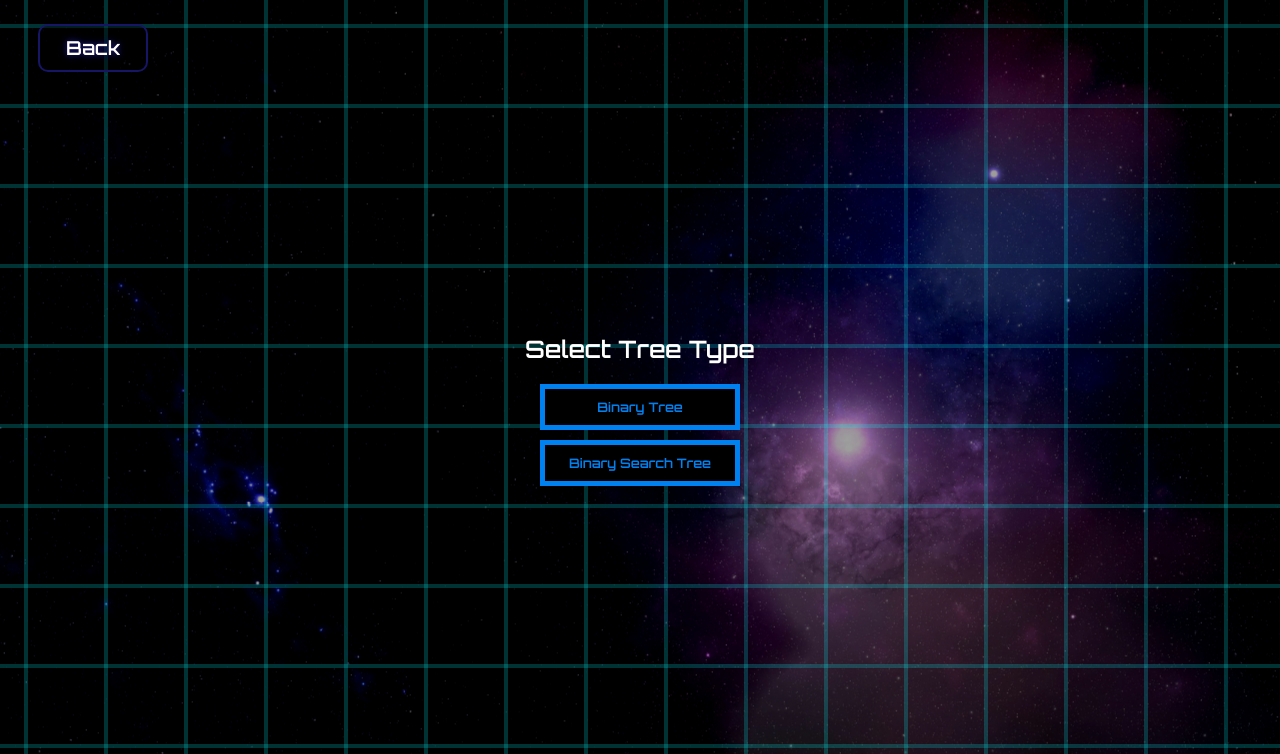
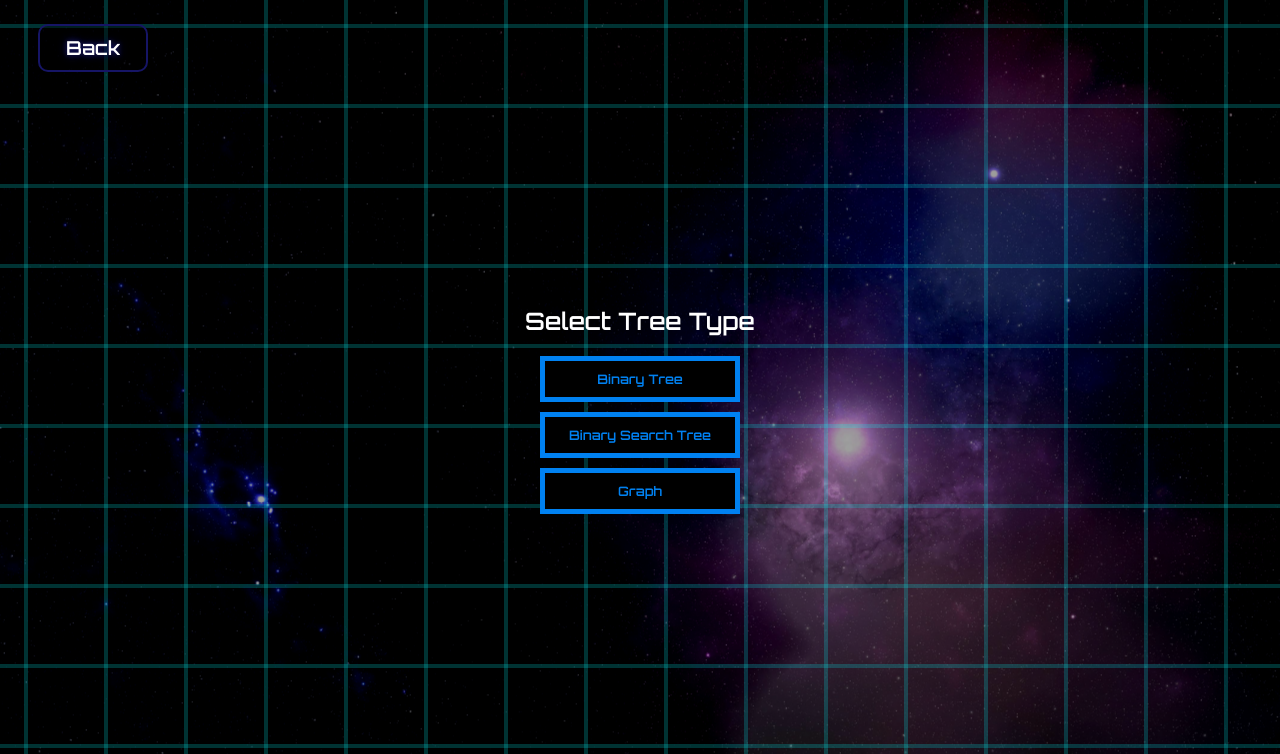
Before and after one commit to We-Do-Not-Belong-In-This-Organization/wdnbits_portfolio, a Flask app: page /trees in a window 1280 px wide. Shown: the top 754 px of the page. Run offline with Flask 3, Linux system fonts and the light colour scheme.

Commit message:
chore: update .gitignore and tree templates

```diff
--- a/static/js/trees.js
+++ b/static/js/trees.js
@@ -1,3 +1,5 @@
+const FROM_PAGE = "{{ from_page }}";
+
 function binaryTree() {
     window.location.href = "/binary-tree?from_page=" + encodeURIComponent(FROM_PAGE);
 }
@@ -5,3 +7,7 @@ function binaryTree() {
 function binarySearchTree() {
     window.location.href = "/binary-search-tree?from_page=" + encodeURIComponent(FROM_PAGE);
 }
+
+function graph() {
+    window.location.href = "/graph?from_page=" + encodeURIComponent(FROM_PAGE);
+}
--- a/templates/works/trees.html
+++ b/templates/works/trees.html
@@ -9,15 +9,13 @@
     </head>
     <body>
         <a href="{{ url_for('main.profile_member', name=from_page) }}" class="back-button">Back</a>
-        <script>
-            const FROM_PAGE = "{{ from_page }}";
-        </script>
         <div class="bt-container">
             <h2>Select Tree Type</h2>
             <div class="trees-flex">
                 <div class="binary-tree-buttons">
                     <button onclick="binaryTree()">Binary Tree</button>
                     <button onclick="binarySearchTree()">Binary Search Tree</button>
+                    <button onclick="graph()">Graph</button>
                 </div>
             </div>
         </div>
```
Also changed, not shown: 1 other file.
